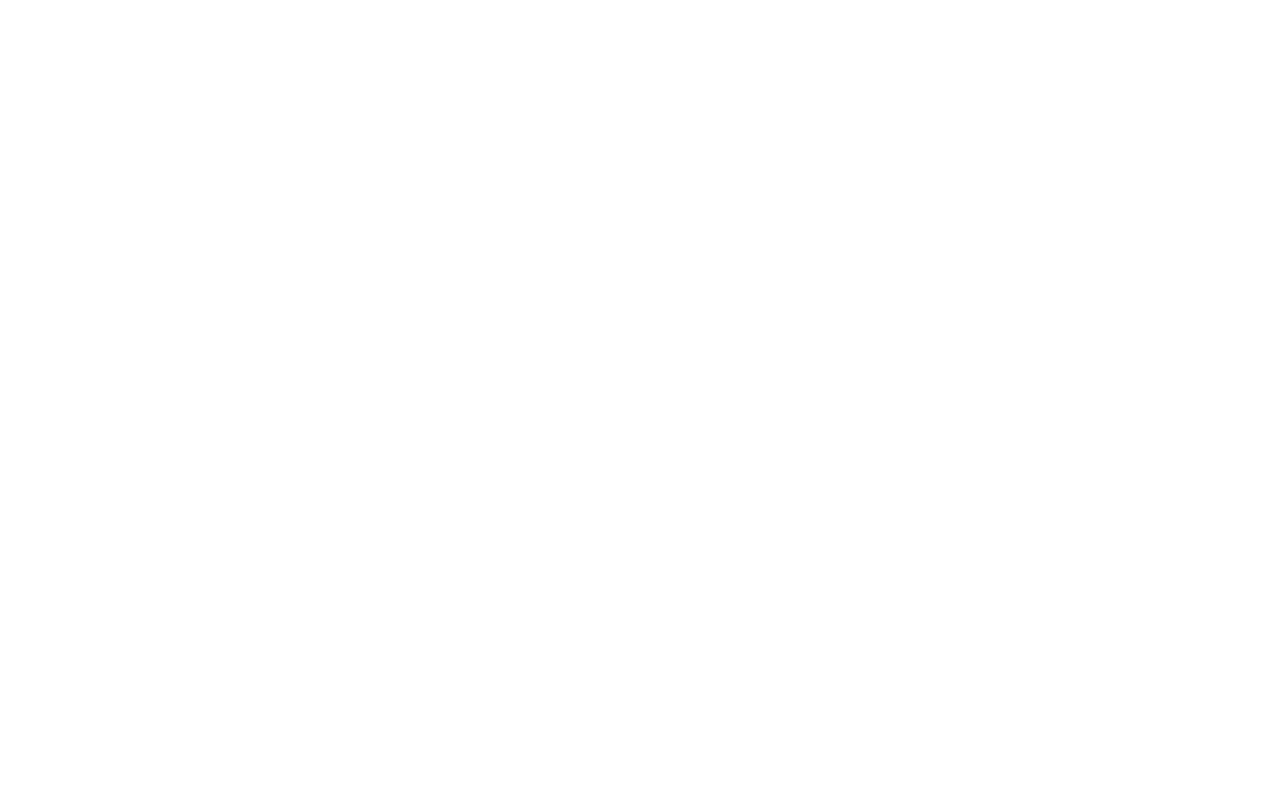
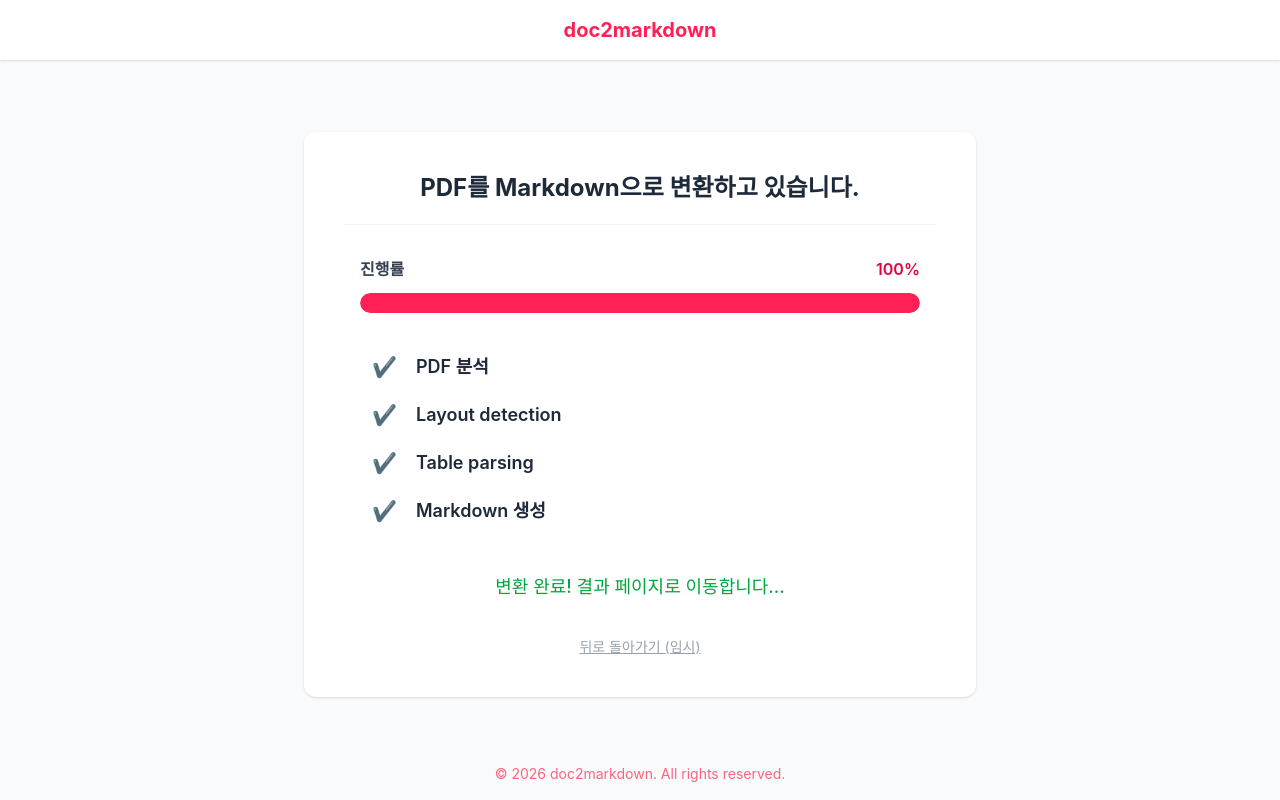
Before and after one commit to knu-doc-ai/doc2markdown_FE, a React (Vite) app: page /converting in a window 1280 px wide. Before the commit this address had no page. Built offline with nearby package versions, Linux system fonts and the light colour scheme.

Commit message:
feat : 변환 대기 페이지 구현

```diff
--- a/src/App.tsx
+++ b/src/App.tsx
@@ -1,6 +1,7 @@
 import { BrowserRouter, Routes, Route } from 'react-router-dom';
 import Layout from '@/components/Layout';
 import Home from '@/pages/Home';
+import ConversionProgress from '@/pages/ConversionProgress';
 
 function App() {
   return (
@@ -8,6 +9,7 @@
       <Routes>
         <Route path="/" element={<Layout />}>
           <Route index element={<Home />} />
+          <Route path="converting" element={<ConversionProgress />} />
         </Route>
       </Routes>
     </BrowserRouter>
--- /dev/null
+++ b/src/pages/ConversionProgress.tsx
@@ -0,0 +1,108 @@
+import { useEffect, useState } from 'react';
+import { useNavigate } from 'react-router-dom';
+
+const STEPS = ['PDF 분석', 'Layout detection', 'Table parsing', 'Markdown 생성'];
+
+const ConversionProgress = () => {
+  const [progress, setProgress] = useState(0);
+  const navigate = useNavigate();
+
+  useEffect(() => {
+    const interval = setInterval(() => {
+      setProgress((prev) => {
+        if (prev >= 100) {
+          clearInterval(interval);
+          return 100;
+        }
+        return prev + 1; // 1%씩 증가하여 약 4~5초 진행 시뮬레이션
+      });
+    }, 40);
+    return () => clearInterval(interval);
+  }, []);
+
+  const getStepStatus = (index: number) => {
+    const stepThreshold = (index + 1) * 25;
+    const currentThreshold = index * 25;
+
+    if (progress >= stepThreshold) return 'done';
+    if (progress > currentThreshold && progress < stepThreshold) return 'loading';
+    return 'pending';
+  };
+
+  const renderIcon = (status: string) => {
+    switch (status) {
+      case 'done':
+        return <span className="text-rose-500 font-bold">✔</span>;
+      case 'loading':
+        return <span className="text-yellow-500 font-bold">⏳</span>;
+      default:
+        return <span className="text-gray-300 font-bold">⬜</span>;
+    }
+  };
+
+  return (
+    <div className="w-full max-w-2xl mx-auto mt-12 p-10 bg-white rounded-xl shadow font-sans flex flex-col items-center">
+      <h2 className="text-xl sm:text-2xl font-bold text-gray-800 mb-8 border-b border-gray-100 pb-5 w-full text-center">
+        PDF를 Markdown으로 변환하고 있습니다.
+      </h2>
+
+      {/* 1. Progress Bar Area */}
+      <div className="w-full mb-10 px-4">
+        <div className="flex justify-between text-base font-semibold text-gray-700 mb-3">
+          <span>진행률</span>
+          <span className="text-rose-600">{progress}%</span>
+        </div>
+        <div className="w-full bg-gray-100 rounded-full h-5 overflow-hidden shadow-inner">
+          <div
+            className="bg-rose-500 h-full rounded-full transition-all duration-300 ease-out"
+            style={{ width: `${progress}%` }}
+          />
+        </div>
+      </div>
+
+      {/* 2. Steps List */}
+      <div className="w-full px-6 flex flex-col gap-5 mb-12">
+        {STEPS.map((step, index) => {
+          const status = getStepStatus(index);
+          return (
+            <div key={index} className="flex items-center gap-4">
+              <div className="w-8 flex justify-center text-xl">{renderIcon(status)}</div>
+              <span
+                className={`text-lg transition-colors duration-300 ${
+                  status === 'done'
+                    ? 'text-gray-800 font-semibold'
+                    : status === 'loading'
+                      ? 'text-rose-600 font-semibold animate-pulse'
+                      : 'text-gray-400 font-medium'
+                }`}
+              >
+                {step}
+              </span>
+            </div>
+          );
+        })}
+      </div>
+
+      {/* 3. Footer Text */}
+      <div className="h-10">
+        <p
+          className={`text-lg font-medium transition-opacity ${progress === 100 ? 'text-green-600' : 'text-gray-500 animate-bounce'}`}
+        >
+          {progress === 100 ? '변환 완료! 결과 페이지로 이동합니다...' : '잠시만 기다려주세요...'}
+        </p>
+      </div>
+
+      {/* 변환 완료 시뮬레이션 복귀 (옵션) */}
+      {progress === 100 && (
+        <button
+          onClick={() => navigate('/')}
+          className="mt-6 text-sm text-gray-400 underline hover:text-gray-600"
+        >
+          뒤로 돌아가기 (임시)
+        </button>
+      )}
+    </div>
+  );
+};
+
+export default ConversionProgress;
--- a/src/pages/Home.tsx
+++ b/src/pages/Home.tsx
@@ -1,4 +1,5 @@
 import { useState } from 'react';
+import { useNavigate } from 'react-router-dom';
 import FileUpload from '@/components/FileUpload';
 
 const FORMATS = ['CommonMark', 'GitHub Flavored Markdown (GFM)', 'AsciiDoc'];
@@ -6,6 +7,8 @@
 const Home = () => {
   const [file, setFile] = useState<File | null>(null);
   const [selectedFormat, setSelectedFormat] = useState<string>(FORMATS[0]);
+
+  const navigate = useNavigate();
 
   const handleFileSelect = (selectedFile: File) => {
     if (selectedFile.type !== 'application/pdf') {
@@ -20,7 +23,8 @@
       alert('먼저 변환할 PDF 파일을 업로드해주세요.');
       return;
     }
-    alert(`${file.name} 파일을 ${selectedFormat} 형식으로 변환합니다...`);
+    // 상태값 등을 전달할 수도 있지만 현재는 단순 이동 처리
+    navigate('/converting');
   };
 
   return (
```
